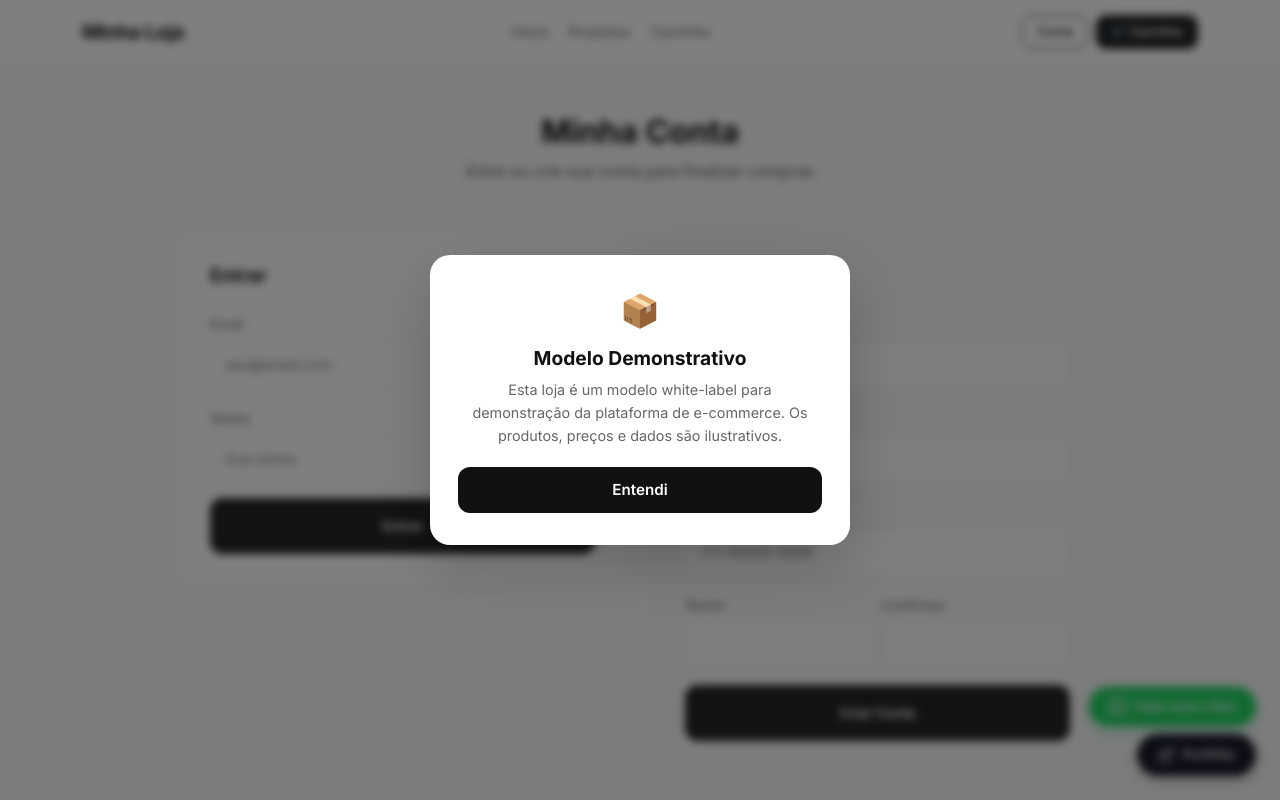
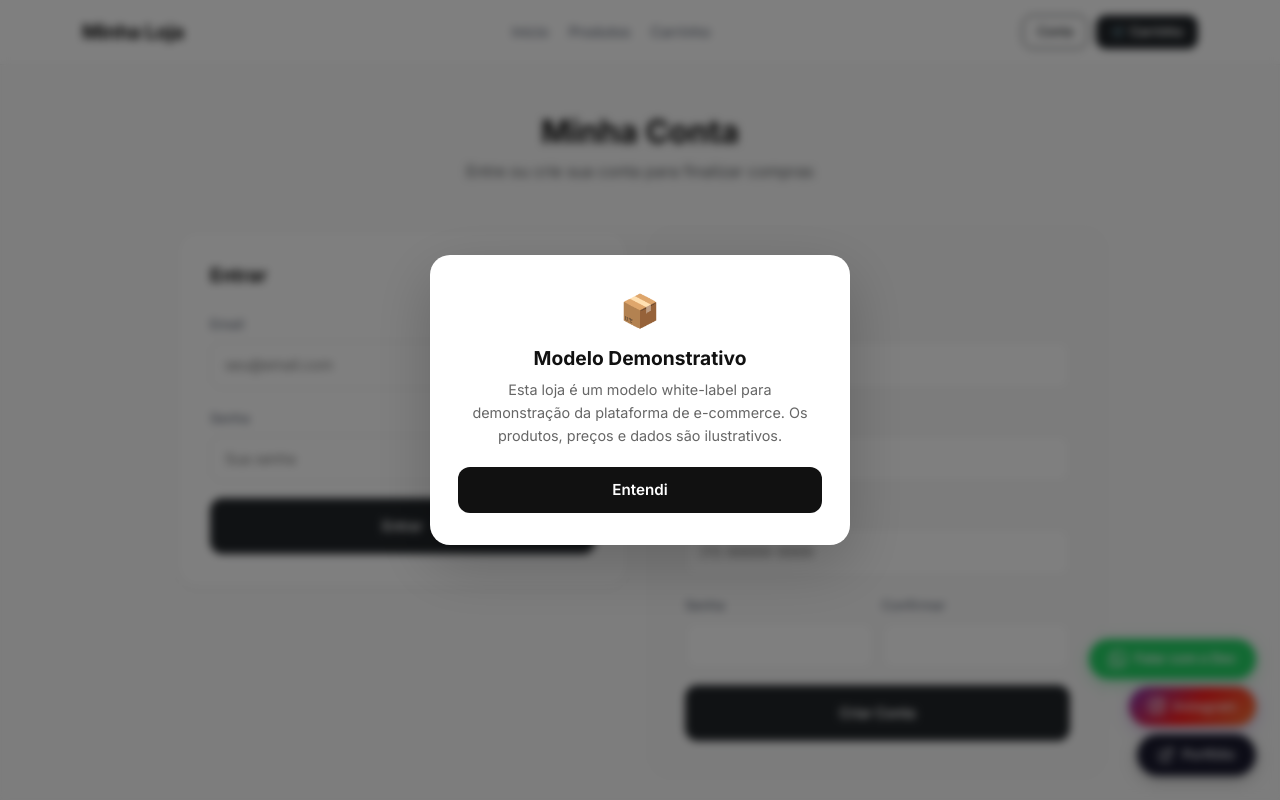
Before and after one commit to Igorls34/ecommerce-platform, a React (Vite) app in the folder frontend-store/: page /conta in a window 1280 px wide. Shown: the top 800 px of the page. Built offline with nearby package versions, Linux system fonts and the light colour scheme; no server answers; a web font is replaced by a local one.

Commit message:
feat: botao Instagram flutuante com gradiente

```diff
--- a/frontend-store/src/components/Footer.jsx
+++ b/frontend-store/src/components/Footer.jsx
@@ -51,6 +51,20 @@ export function Footer() {
           <svg width="18" height="18" viewBox="0 0 24 24" fill="currentColor"><path d="M17.472 14.382c-.297-.149-1.758-.867-2.03-.967-.273-.099-.471-.148-.67.15-.197.297-.767.966-.94 1.164-.173.199-.347.223-.644.075-.297-.15-1.255-.463-2.39-1.475-.883-.788-1.48-1.761-1.653-2.059-.173-.297-.018-.458.13-.606.134-.133.298-.347.446-.52.149-.174.198-.298.298-.497.099-.198.05-.371-.025-.52-.075-.149-.669-1.612-.916-2.207-.242-.579-.487-.5-.669-.51-.173-.008-.371-.01-.57-.01-.198 0-.52.074-.792.372-.272.297-1.04 1.016-1.04 2.479 0 1.462 1.065 2.875 1.213 3.074.149.198 2.096 3.2 5.077 4.487.709.306 1.262.489 1.694.625.712.227 1.36.195 1.871.118.571-.085 1.758-.719 2.006-1.413.248-.694.248-1.289.173-1.413-.074-.124-.272-.198-.57-.347m-5.421 7.403h-.004a9.87 9.87 0 01-5.031-1.378l-.361-.214-3.741.982.998-3.648-.235-.374a9.86 9.86 0 01-1.51-5.26c.001-5.45 4.436-9.884 9.888-9.884 2.64 0 5.122 1.03 6.988 2.898a9.825 9.825 0 012.893 6.994c-.003 5.45-4.437 9.884-9.885 9.884m8.413-18.297A11.815 11.815 0 0012.05 0C5.495 0 .16 5.335.157 11.892c0 2.096.547 4.142 1.588 5.945L.057 24l6.305-1.654a11.882 11.882 0 005.683 1.448h.005c6.554 0 11.89-5.335 11.893-11.893a11.821 11.821 0 00-3.48-8.413z"/></svg>
           Falar com o Dev
         </a>
+        <a href="https://www.instagram.com/igor_devofc/"
+          target="_blank" rel="noreferrer"
+          style={{
+            display: 'inline-flex', alignItems: 'center', gap: 8,
+            background: 'linear-gradient(135deg, #833AB4, #FD1D1D, #F77737)', color: '#fff',
+            padding: '10px 20px', borderRadius: 50, fontWeight: 500, fontSize: '0.82rem',
+            textDecoration: 'none', boxShadow: '0 4px 16px rgba(131,58,180,0.35)',
+            transition: 'transform .2s, box-shadow .2s'
+          }}
+          onMouseEnter={e => { e.target.style.transform = 'scale(1.05)'; e.target.style.boxShadow = '0 6px 20px rgba(131,58,180,0.45)'; }}
+          onMouseLeave={e => { e.target.style.transform = 'scale(1)'; e.target.style.boxShadow = '0 4px 16px rgba(131,58,180,0.35)'; }}>
+          <svg width="16" height="16" viewBox="0 0 24 24" fill="currentColor"><path d="M12 2.163c3.204 0 3.584.012 4.85.07 3.252.148 4.771 1.691 4.919 4.919.058 1.265.069 1.645.069 4.849 0 3.205-.012 3.584-.069 4.849-.149 3.225-1.664 4.771-4.919 4.919-1.266.058-1.644.07-4.85.07-3.204 0-3.584-.012-4.849-.07-3.26-.149-4.771-1.699-4.919-4.92-.058-1.265-.07-1.644-.07-4.849 0-3.204.013-3.583.07-4.849.149-3.227 1.664-4.771 4.919-4.919 1.266-.057 1.645-.069 4.849-.069zM12 0C8.741 0 8.333.014 7.053.072 2.695.272.273 2.69.073 7.052.014 8.333 0 8.741 0 12c0 3.259.014 3.668.072 4.948.2 4.358 2.618 6.78 6.98 6.98C8.333 23.986 8.741 24 12 24c3.259 0 3.668-.014 4.948-.072 4.354-.2 6.782-2.618 6.979-6.98.059-1.28.073-1.689.073-4.948 0-3.259-.014-3.667-.072-4.947-.196-4.354-2.617-6.78-6.979-6.98C15.668.014 15.259 0 12 0zm0 5.838a6.162 6.162 0 100 12.324 6.162 6.162 0 000-12.324zM12 16a4 4 0 110-8 4 4 0 010 8zm6.406-11.845a1.44 1.44 0 100 2.881 1.44 1.44 0 000-2.881z"/></svg>
+          Instagram
+        </a>
         <a href="https://igordev-portfolio-ofc.netlify.app/"
           target="_blank" rel="noreferrer"
           style={{
```
